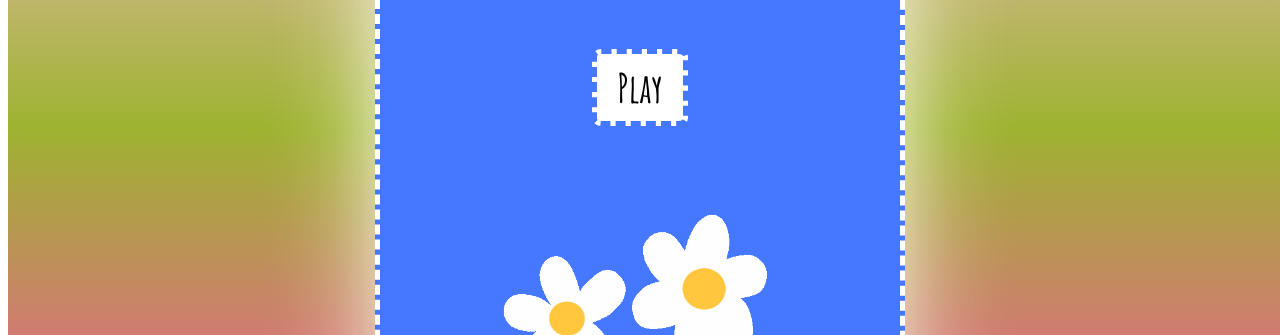
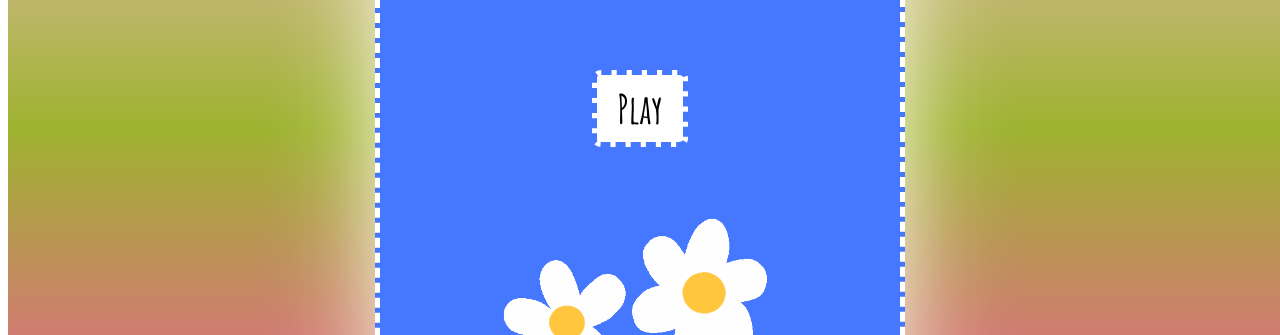
Before and after one commit to PintoCamila/DaisySweeperDeploy, a website: page index.html in a window 1280 px wide. Shown: the part 279-614 px from the top of the page. Drawn offline with Linux system fonts and the light colour scheme.

Commit message:
changed height to 100 percent

```diff
--- a/style.css
+++ b/style.css
@@ -392,7 +392,7 @@ div {
   align-items: center;
 
   width: 480px;
-  height: 95%;
+  height: 100%;
 
   background-color: white;
 
```
